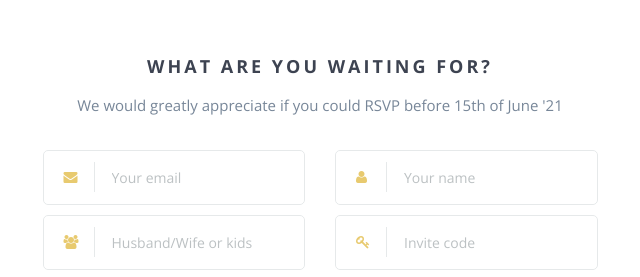
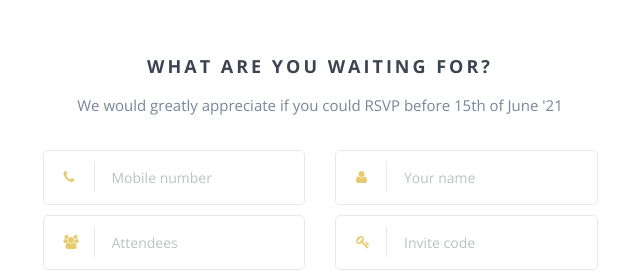
Before and after one commit to dipandsoumi/dipandsoumi.github.io, a website: page index.html in a window 1280 px wide. Shown: the part 4186-4463 px from the top of the page, 320-960 px from the left. Drawn offline with nearby package versions, Linux system fonts and the light colour scheme; some packages are replaced by stand-ins of ours; a script that the page names is missing; files whose address does not match are found by name.

Commit message:
- rsvp completed

```diff
--- a/index.html
+++ b/index.html
@@ -418,8 +418,8 @@
                     <div class="row">
                         <div class="col-md-6 col-sm-6">
                             <div class="form-input-group">
-                                <i class="fa fa-envelope"></i><input type="email" name="email" class=""
-                                                                     placeholder="Your email"
+                                <i class="fa fa-phone"></i><input type="tel" name="mobile" class=""
+                                                                     placeholder="Mobile number"
                                                                      required>
                             </div>
                         </div>
@@ -435,8 +435,8 @@
                         <div class="col-md-6 col-sm-6">
                             <div class="form-input-group">
                                 <i class="fa fa-users"></i><input type="number" name="extras" class="" min="0"
-                                                                  max="4"
-                                                                  placeholder="Husband/Wife or kids"
+                                                                  max="8"
+                                                                  placeholder="Attendees"
                                                                   required>
                             </div>
                         </div>
```
Also changed, not shown: css/styles.min.css.
